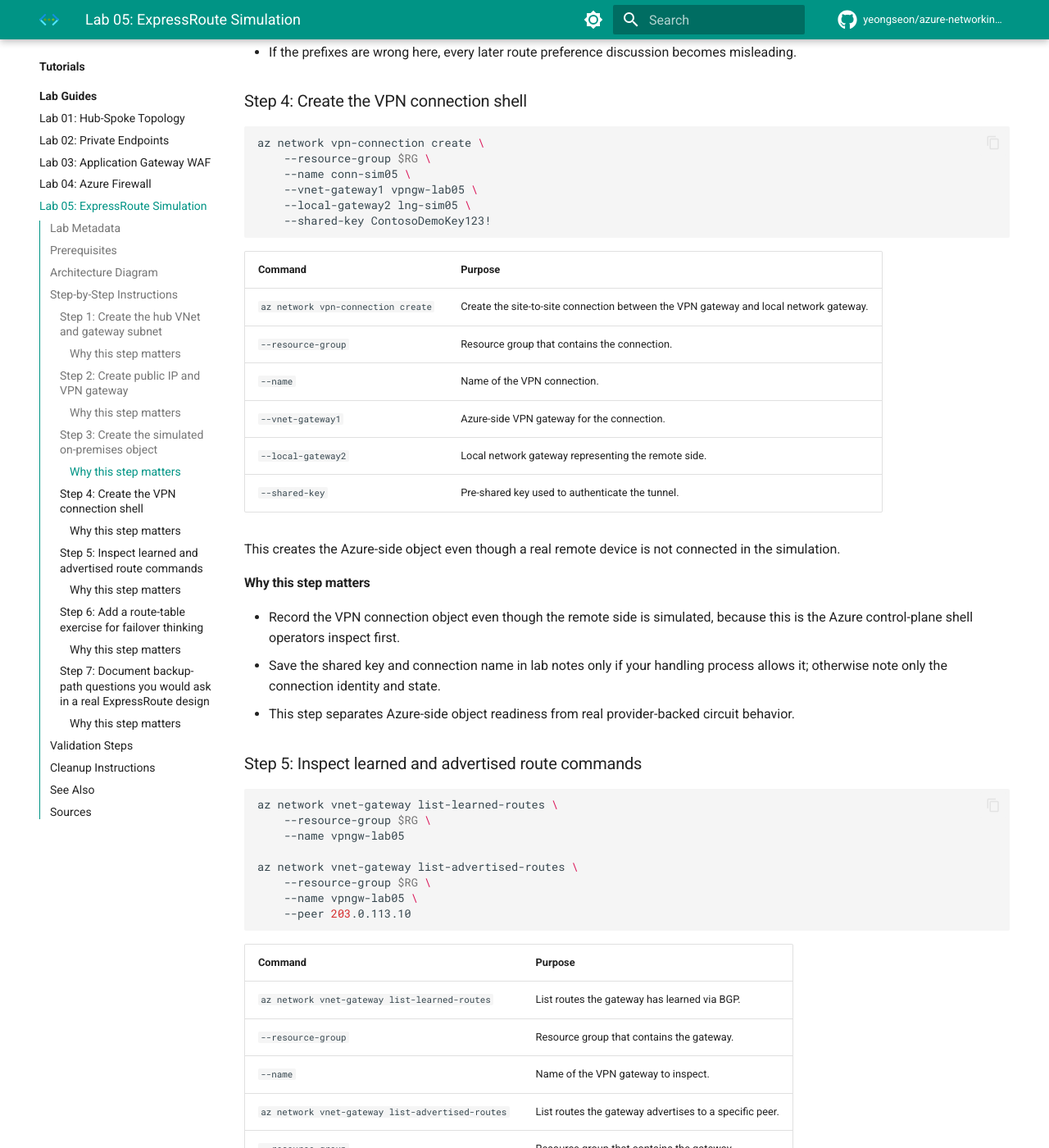
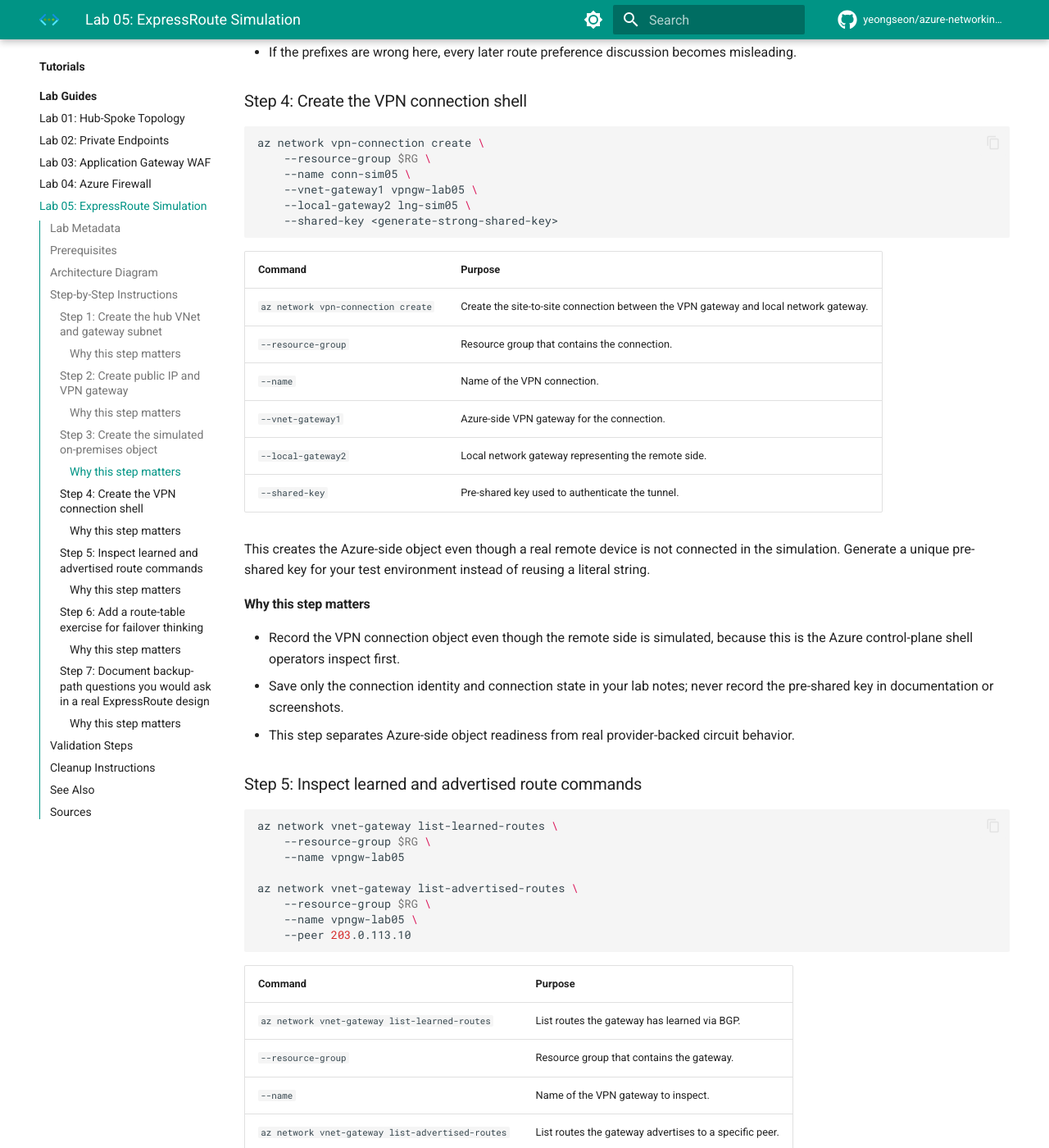
Before and after one commit to yeongseon/azure-networking-practical-guide, an MkDocs documentation site: the page built from docs/tutorials/lab-guides/lab-05-expressroute-simulation.md, in a window 1280 px wide and 1400 px high, scrolled down 4441 px. Shown: the whole window at 82% size. Built offline with MkDocs 1.6.1 and Material for MkDocs 9.7.7, drawn with Linux system fonts in a browser that asks for light colours; comment, search, counter and statistics services are not loaded.

Commit message:
docs: fix Oracle follow-up on policy source and lab secret handling
Ultraworked with [Sisyphus](https://github.com/code-yeongyu/oh-my-openagent)

Co-authored-by: Sisyphus <clio-agent@sisyphuslabs.ai>

````diff
--- a/docs/best-practices/nsg-and-firewall-best-practices.md
+++ b/docs/best-practices/nsg-and-firewall-best-practices.md
@@ -16,8 +16,8 @@
     - claim: Network security groups contain security rules that allow or deny inbound and outbound traffic to resources in Azure virtual networks.
       source: https://learn.microsoft.com/en-us/azure/virtual-network/network-security-groups-overview
       verified: true
-    - claim: Azure Firewall is a cloud-native and intelligent network firewall security service, and Firewall Policy is the recommended way to manage rules at scale.
-      source: https://learn.microsoft.com/en-us/azure/firewall/overview
+    - claim: Azure Firewall is a cloud-native and intelligent network firewall security service, and Firewall Policy is the recommended method to configure Azure Firewall.
+      source: https://learn.microsoft.com/en-us/azure/firewall-manager/policy-overview
       verified: true
 ---
 # NSG and Firewall Best Practices
--- a/docs/tutorials/lab-guides/lab-05-expressroute-simulation.md
+++ b/docs/tutorials/lab-guides/lab-05-expressroute-simulation.md
@@ -178,7 +178,7 @@
     --name conn-sim05 \
     --vnet-gateway1 vpngw-lab05 \
     --local-gateway2 lng-sim05 \
-    --shared-key ContosoDemoKey123!
+    --shared-key <generate-strong-shared-key>
 ```
 
 | Command | Purpose |
@@ -190,12 +190,12 @@
 | `--local-gateway2` | Local network gateway representing the remote side. |
 | `--shared-key` | Pre-shared key used to authenticate the tunnel. |
 
-This creates the Azure-side object even though a real remote device is not connected in the simulation.
+This creates the Azure-side object even though a real remote device is not connected in the simulation. Generate a unique pre-shared key for your test environment instead of reusing a literal string.
 
 #### Why this step matters
 
 - Record the VPN connection object even though the remote side is simulated, because this is the Azure control-plane shell operators inspect first.
-- Save the shared key and connection name in lab notes only if your handling process allows it; otherwise note only the connection identity and state.
+- Save only the connection identity and connection state in your lab notes; never record the pre-shared key in documentation or screenshots.
 - This step separates Azure-side object readiness from real provider-backed circuit behavior.
 
 ### Step 5: Inspect learned and advertised route commands
````
